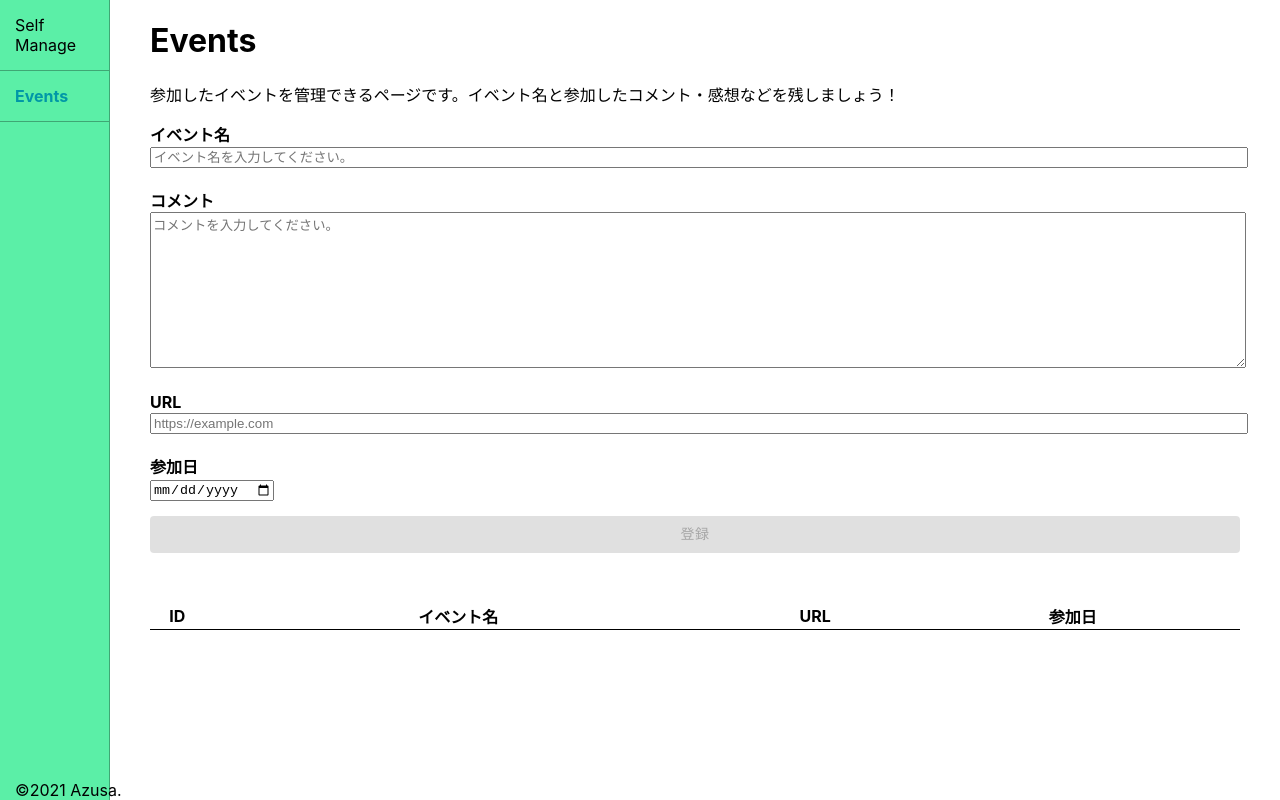
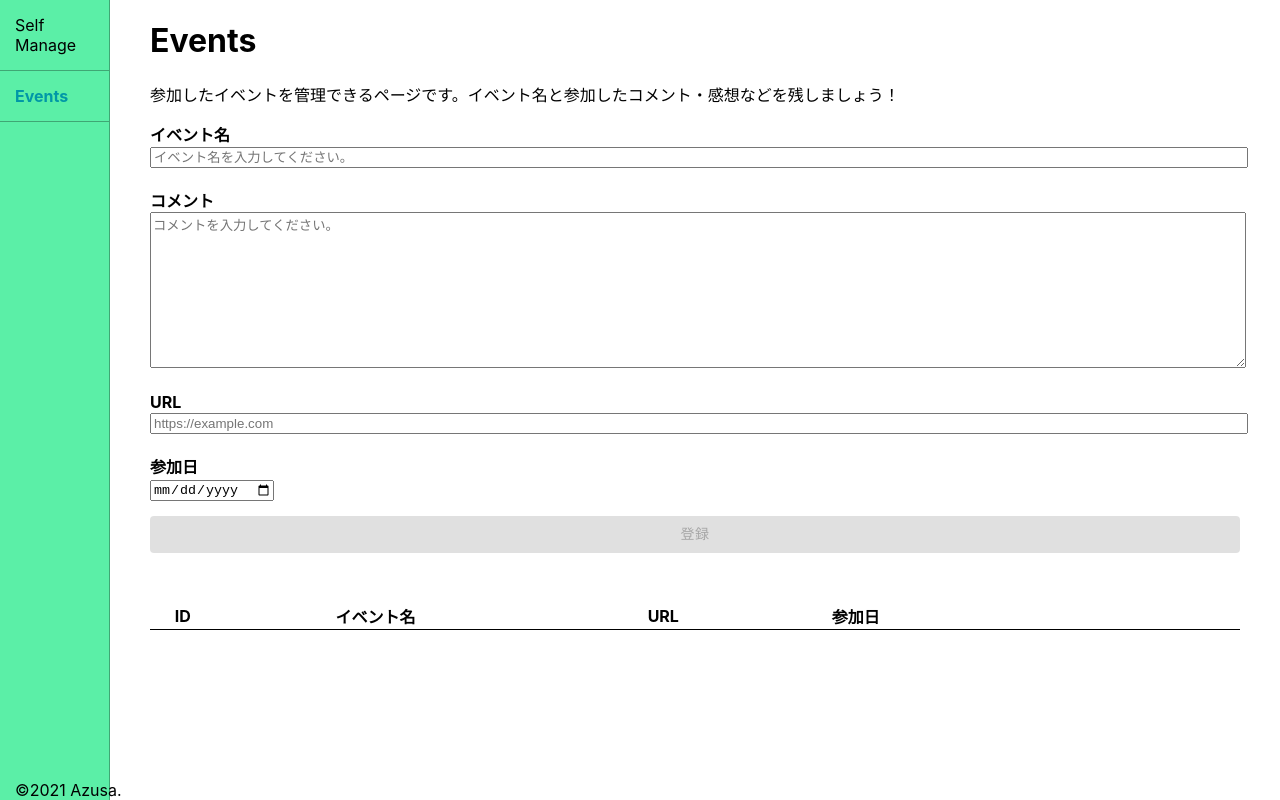
Before and after one commit to azufb/self-manage-app, a React app: page /Events in a window 1280 px wide. Built offline with nearby package versions, Linux system fonts and the light colour scheme.

Commit message:
テーブルの要素の幅固定

```diff
--- a/src/components/EventList.js
+++ b/src/components/EventList.js
@@ -12,9 +12,9 @@ const EventList = () => {
         <thead>
           <tr className={styles.tableHeader}>
             <th className={styles.tableHeaderID}>ID</th>
-            <th>イベント名</th>
-            <th>URL</th>
-            <th>参加日</th>
+            <th className={styles.tableHeaderName}>イベント名</th>
+            <th className={styles.tableHeaderURL}>URL</th>
+            <th className={styles.tableHeaderDate}>参加日</th>
             <th className={styles.tableHeaderBtns}></th>
           </tr>
         </thead>
--- a/src/styles/EventList.css
+++ b/src/styles/EventList.css
@@ -3,6 +3,7 @@ table {
   border-collapse: collapse;
   margin-top: 50px;
   margin-bottom: 50px;
+  table-layout: fixed;
 }
 
 .tableHeader {
@@ -13,7 +14,18 @@ table {
   width: 5%;
 }
 
+.tableHeaderName {
+  width: 25%;
+}
+
+.tableHeaderURL {
+  width: 20%;
+}
+
+.tableHeaderDate {
+  width: 10%;
+}
+
 .tableHeaderBtns {
-  width: 15%;
-  float: right;
+  width: 25%;
 }
```
